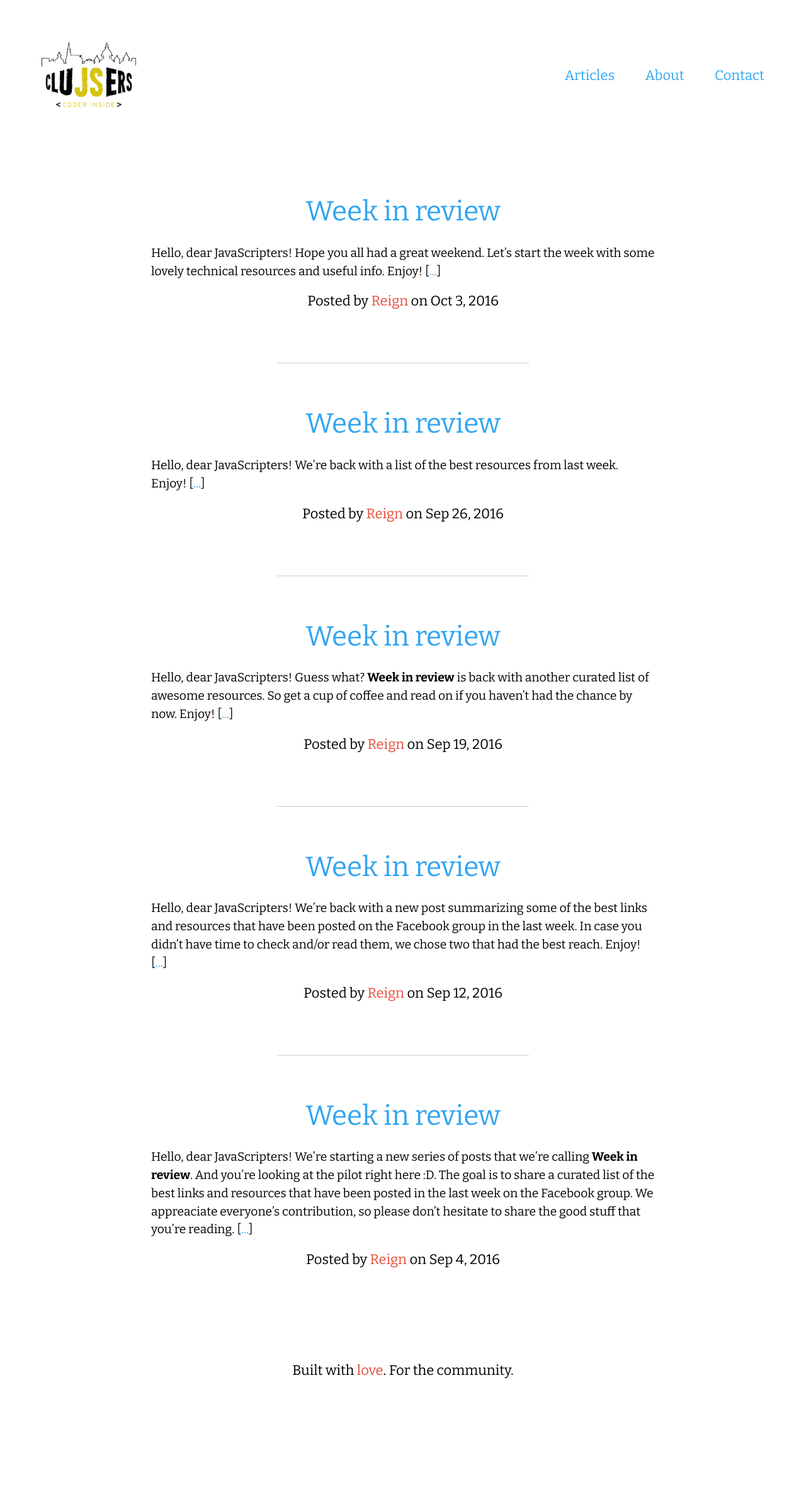
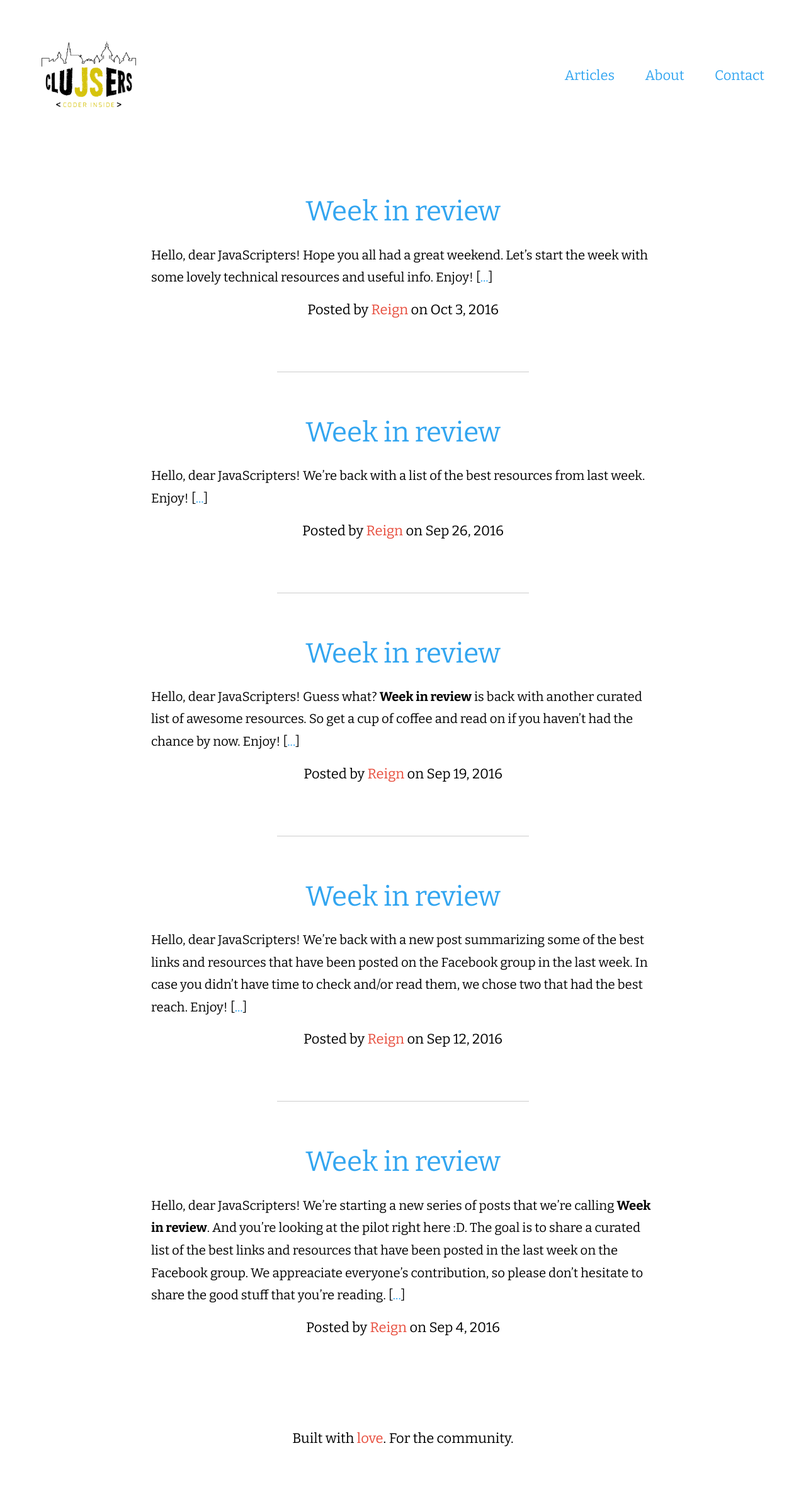
Before and after one commit to jsheroes/cluj-javascripters.github.io, a Jekyll site: the page built from index.html, in a window 1280 px wide. Shown: the whole page at 63% size. Built offline with Jekyll 4.4.1, drawn with Linux system fonts in a browser that asks for light colours; before the commit the page ends 2253 px from its top, so only the background shows below that.

Commit message:
Style changes on post excerpt

```diff
--- a/css/main.scss
+++ b/css/main.scss
@@ -256,8 +256,8 @@ i { font-style: italic; }
 }
 
 .post__excerpt {
-  font-size: .875rem;
-  line-height: 1.5;
+  font-size: .925rem;
+  line-height: 1.75;
   text-align: left;
 }
 
```
